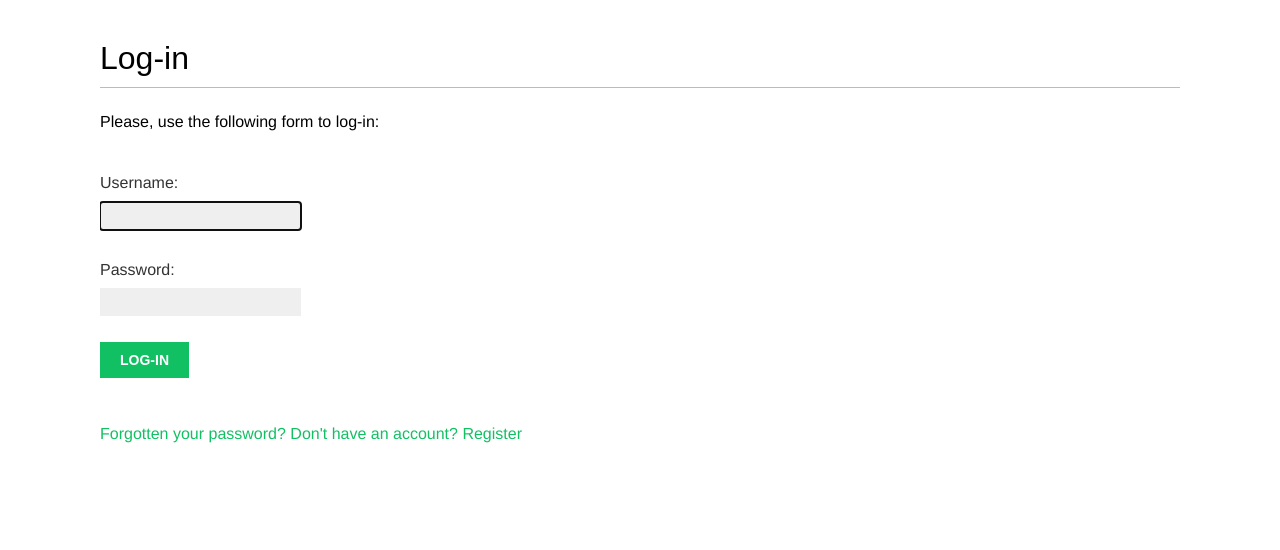
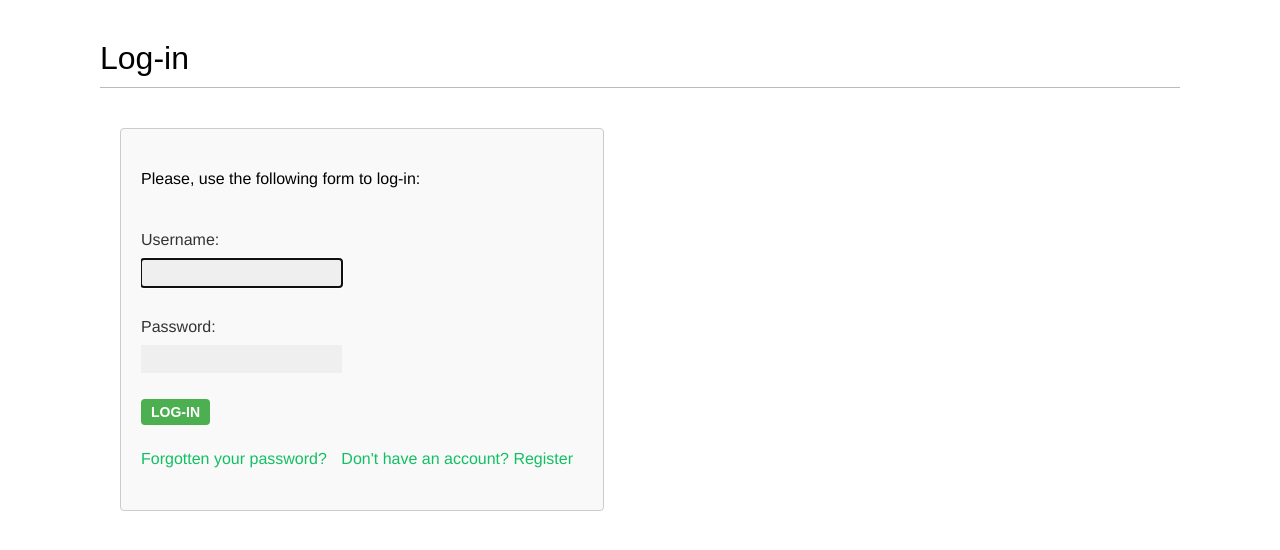
Before and after one commit to evil-kekc/EvilKekcMessenger, a Django app: page /account/login/ in a window 1280 px wide. Shown: the part 47-597 px from the top of the page. Run offline with Django 4.2, Linux system fonts and the light colour scheme; some web fonts are replaced.

Commit message:
Refactor HTML

```diff
--- a/account/templates/account/home.html
+++ b/account/templates/account/home.html
@@ -58,7 +58,7 @@
                         <strong>User:</strong>
                         <a href="{% url 'chat' chat.user.username %}">@{{ chat.user.username }}</a>
                         - {{ chat.user.get_full_name }}<br>
-                        <strong>Last message:</strong> {{ chat.last_message.content }}
+                        <strong>Last message:</strong> {{ chat.last_message.content|truncatechars:50 }}
                     </li>
                 {% endfor %}
             </ul>
--- a/account/templates/registration/login.html
+++ b/account/templates/registration/login.html
@@ -1,23 +1,80 @@
 {% extends "base.html" %}
+
 {% block title %}Log-in{% endblock %}
+
 {% block content %}
+    <style>
+        .login-form {
+            margin: 20px;
+            padding: 20px;
+            border: 1px solid #ccc;
+            border-radius: 4px;
+            background-color: #f9f9f9;
+        }
+
+        .form-field {
+            margin-bottom: 10px;
+        }
+
+        .form-field label {
+            display: block;
+            font-weight: bold;
+        }
+
+        .form-field input[type="text"],
+        .form-field input[type="password"] {
+            width: 100%;
+            padding: 5px;
+            border: 1px solid #ccc;
+            border-radius: 4px;
+        }
+
+        .error {
+            color: red;
+        }
+
+        .form-actions {
+            text-align: center;
+            margin-top: 10px;
+        }
+
+        .form-actions input[type="submit"] {
+            padding: 5px 10px;
+            border: none;
+            border-radius: 4px;
+            background-color: #4caf50;
+            color: #fff;
+            cursor: pointer;
+        }
+
+        .links {
+            margin-top: 10px;
+        }
+
+        .links a {
+            margin-right: 10px;
+        }
+    </style>
+
     <h1>Log-in</h1>
+    <div class="login-form">
         {% if form.errors %}
-        <p>
+            <p class="error">
                 Your username and password didn't match.
                 Please try again.
             </p>
         {% else %}
             <p>Please, use the following form to log-in:</p>
         {% endif %}
-    <div class="login-form">
         <form action="{% url 'login' %}" method="post">
             {{ form.as_p }}
             {% csrf_token %}
             <input type="hidden" name="next" value="{{ next }}"/>
-            <p><input type="submit" value="Log-in"></p>
+            <div class="form-actions">
+                <input type="submit" value="Log-in">
+            </div>
         </form>
-    <p>
+        <p class="links">
             <a href="{% url 'password_reset' %}">
                 Forgotten your password?
             </a>
@@ -26,4 +83,5 @@
             </a>
         </p>
     </div>
+
 {% endblock %}
```
Also changed, not shown: account/templates/account/login.html (deleted, +0 -13 lines), account/templates/registration/password_reset_confirm.html (+57 -6 lines), account/templates/registration/registration.html (+66 -2 lines). Lines whose indentation alone changed are shown as unchanged.
